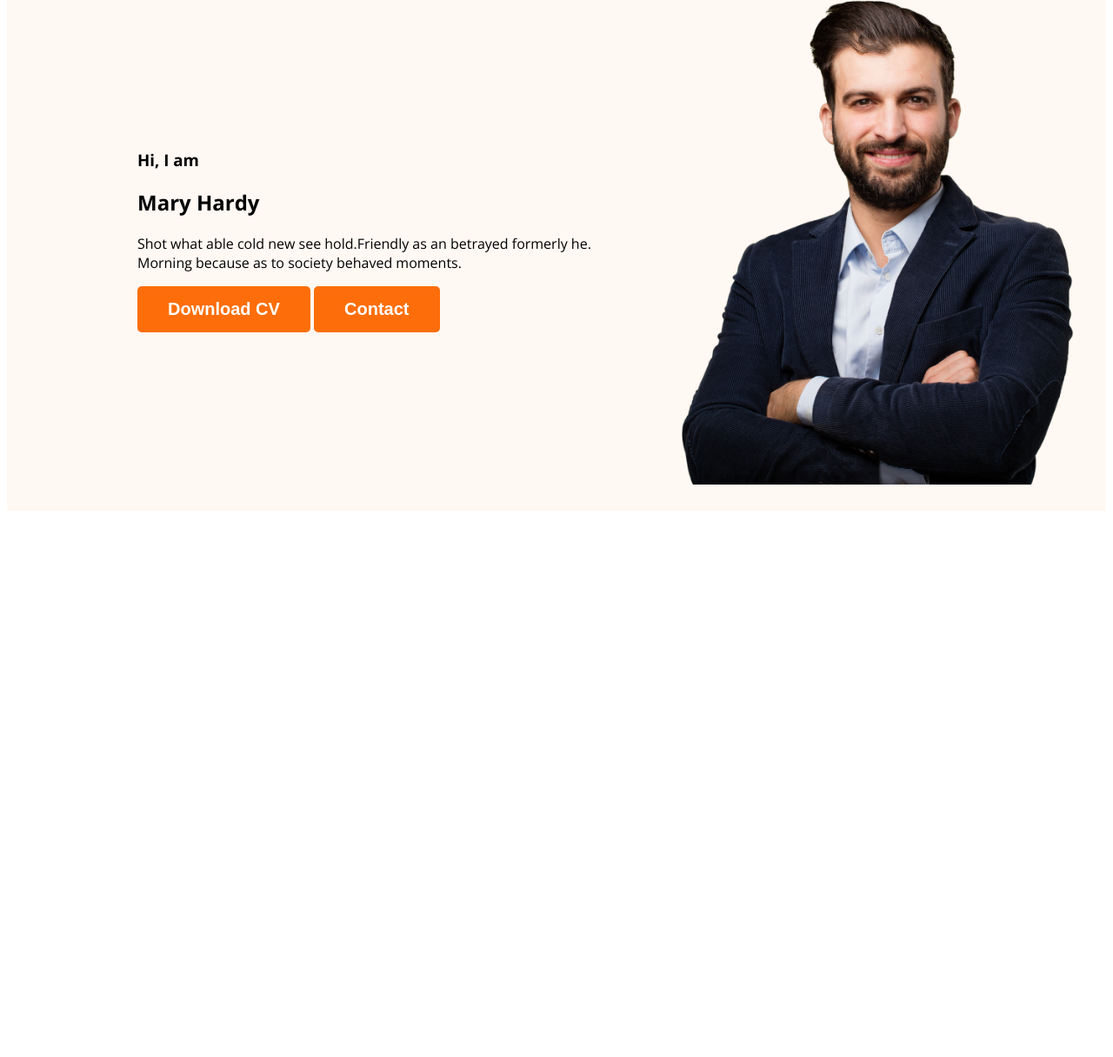
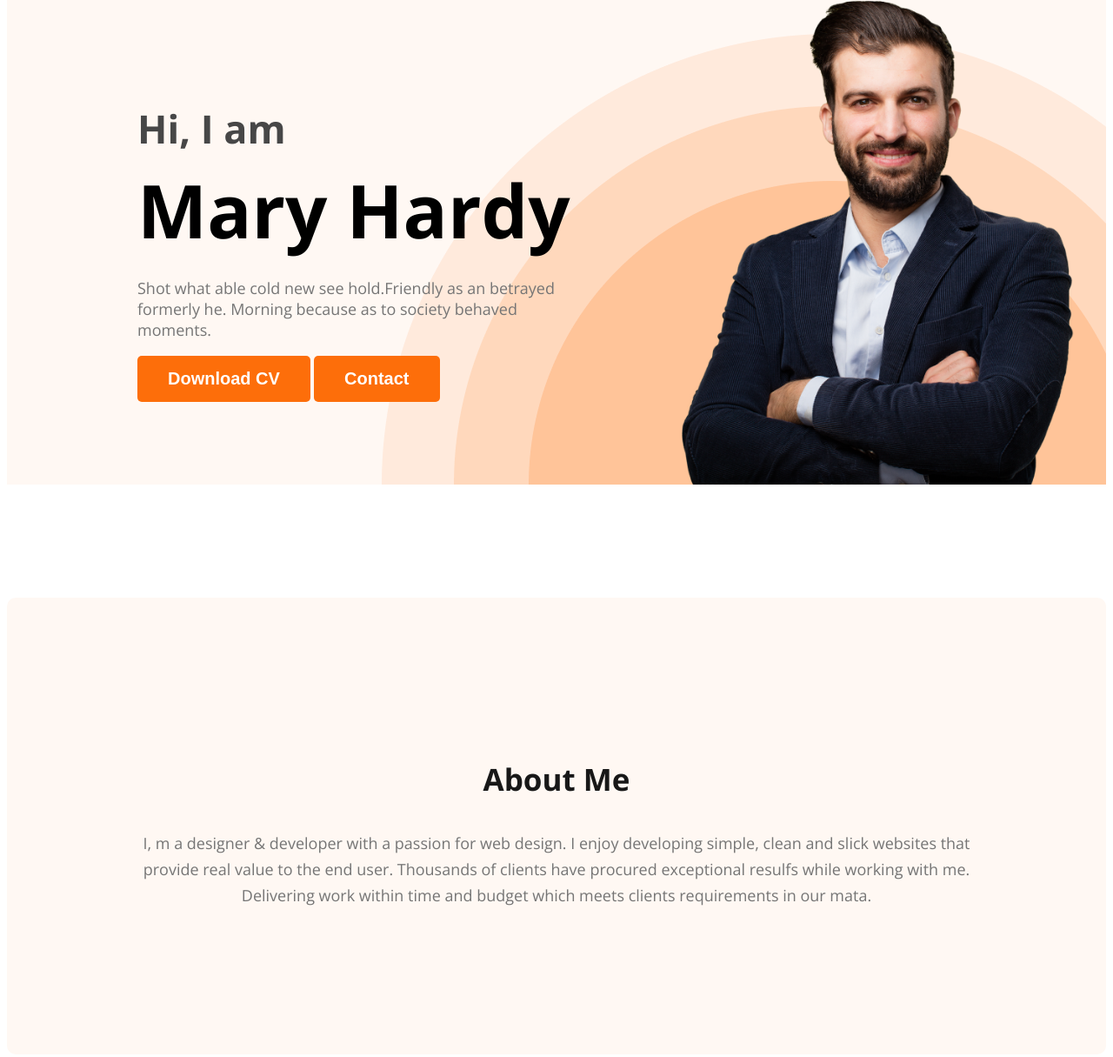
Before and after one commit to shahadat513/development-portfolio, a plain HTML site: page index.html in a window 1280 px wide. Shown: the part 211-1426 px from the top of the page at 87% size. Before the commit the page ends 806 px from the top, so only its background shows below. Drawn offline with nearby package versions, Linux system fonts and the light colour scheme.

Commit message:
about section created

```diff
--- a/CSS/style.css
+++ b/CSS/style.css
@@ -1,10 +1,15 @@
-body{
-  font-family: "Open Sans", sans-serif;
-  font-variation-settings:"wdth" 100;
+/* Common Shared Style */
+body {
+    font-family: "Open Sans", sans-serif;
+    font-variation-settings: "wdth" 100;
 }
-/* Btn css */
-.btn-primary{
-    background-color:#FD6E0A;
+
+.text-primary {
+    color: #FD6E0A;
+}
+
+.btn-primary {
+    background-color: #FD6E0A;
     border-radius: 5px;
     border: 0;
     color: white;
@@ -12,14 +17,31 @@ body{
     font-weight: 700;
     padding: 15px 35px;
 }
-nav{
+
+.section-title {
+    color: #181818;
+    text-align: center;
+    font-size: 35px;
+    font-weight: 700;
+}
+
+.section-description {
+    color: #757575;
+    text-align: center;
+    font-size: 18px;
+    font-weight: 400;
+    line-height: 30px;
+}
+
+/* Nav Related Style */
+nav {
     display: flex;
     justify-content: space-between;
     align-items: center;
     margin: 0 200px;
 }
 
-.r{
+.r {
     color: #FD6E0A;
     font-family: "Open Sans";
     font-size: 45px;
@@ -27,36 +49,74 @@ nav{
     font-weight: 800;
     line-height: normal;
 }
-.nav-title{
-    color:#181818;
+
+.nav-title {
+    color: #181818;
     font-size: 45px;
     font-weight: 800;
 }
 
-nav ul{
+nav ul {
     display: flex;
     align-items: ce;
 }
-nav ul li{
+
+nav ul li {
     list-style: none;
     margin-right: 50px;
 }
-nav ul li a{
+
+nav ul li a {
     text-decoration: none;
     color: #474747;
 }
 
-/* Header area Style*/
+/* Header area Style */
 
-.header{
+.header {
     background-color: #FFF8F3;
+    background-image: url('../images/header_bg.png');
+    background-repeat: no-repeat;
+    background-position: bottom right;
+}
 
-}
-.banner{
-    padding: 30px 30px 30px 150px;
+.banner {
+    padding: 30px 30px 0px 150px;
     display: flex;
     align-items: center;
+    justify-content: space-between;
 }
-.banner .profile-pic{
+
+.banner-content {
+    max-width: 500px;
+}
+
+.banner .profile-pic {
     width: 500px;
 }
+
+.banner-greeting {
+    color: #474747;
+    font-size: 45px;
+    margin-bottom: 0;
+}
+
+.banner-title {
+    font-size: 85px;
+    margin-top: 5px;
+    margin-bottom: 0;
+}
+
+.banner-description {
+    color: #757575;
+    font-size: 18px;
+    margin-top: 20px;
+}
+
+/* About area Style */
+.about {
+    padding: 150px;
+    border-radius: 10px;
+    background: #FFF8F3;
+    margin: 130px 0;
+}
--- a/index.html
+++ b/index.html
@@ -21,9 +21,9 @@
         </nav>
         <div class="banner">
             <div class="banner-content">
-                <h3 class="header-gitting">Hi, I  am</h3>
+                <h3 class="banner-greeting">Hi, I  am</h3>
                 <h2 class="banner-title">Mary Hardy</h2>
-                <p>Shot what able cold new see hold.Friendly as an betrayed formerly he. Morning because as to society behaved moments.</p>
+                <p class="banner-description">Shot what able cold new see hold.Friendly as an betrayed formerly he. Morning because as to society behaved moments.</p>
                 <button class="btn-primary">Download CV</button>
                 <button class="btn-primary">Contact</button>
             </div>
@@ -32,7 +32,10 @@
         </div>
     </header>
     <main>
-
+        <section class="about">
+            <h3 class="section-title">About Me</h3>
+            <p class="section-description">I, m a designer & developer with a passion for web design. I enjoy developing simple, clean and slick websites that provide real value to the end user. Thousands of clients have procured exceptional resulfs while working with me. Delivering work within time and budget which meets clients requirements in our mata.</p>
+        </section>
     </main>
     <footer>
 
```
